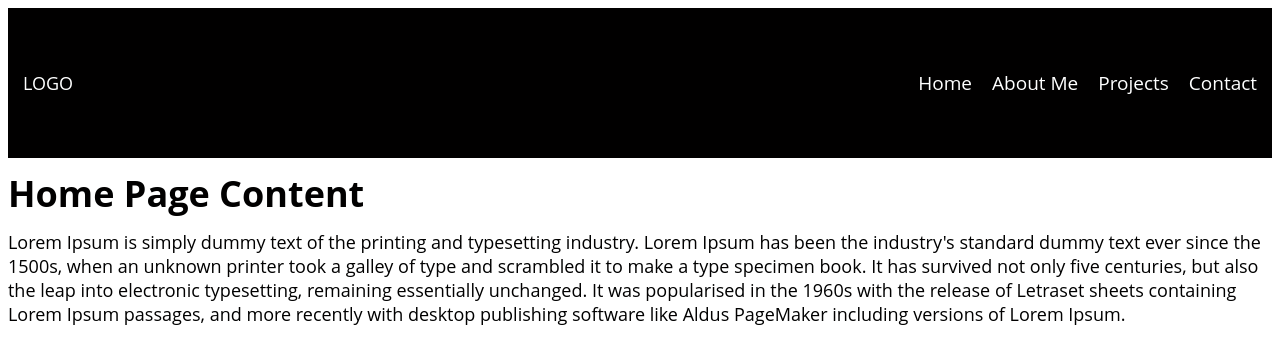
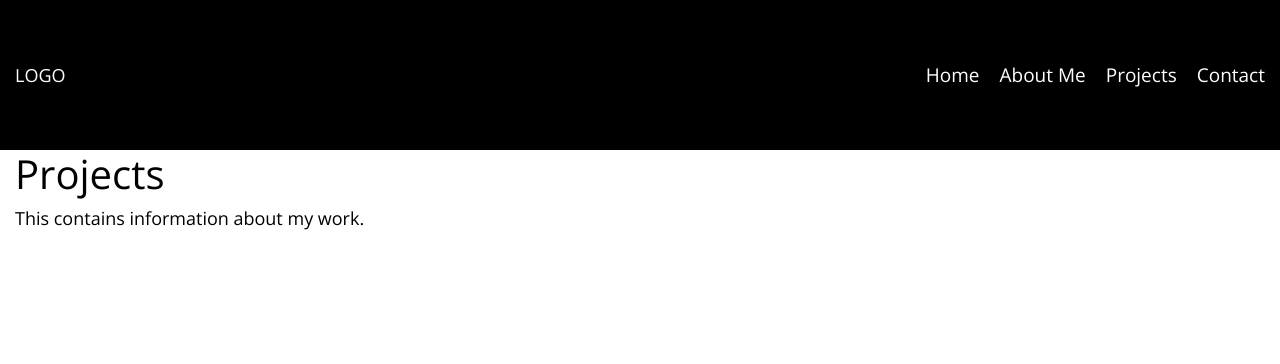
Before and after one commit to jacobjc2/react-web-app, a React (Create React App) app: page /projects in a window 1280 px wide. Shown: the top 364 px of the page. Built offline with nearby package versions, Linux system fonts and the light colour scheme.

Commit message:
Added new pages and routing so links will navigate to correct page

```diff
--- a/public/index.html
+++ b/public/index.html
@@ -3,6 +3,8 @@
   <head>
     <meta charset="utf-8" />
     <link rel="icon" href="%PUBLIC_URL%/favicon.ico" />
+    <link rel="stylesheet" href="https://stackpath.bootstrapcdn.com/bootstrap/4.4.1/css/bootstrap.min.css" integrity="sha384-Vkoo8x4CGsO3+Hhxv8T/Q5PaXtkKtu6ug5TOeNV6gBiFeWPGFN9MuhOf23Q9Ifjh" crossorigin="anonymous">
+    <link href="https://fonts.googleapis.com/css?family=Open+Sans:400,400i,700,700i&display=swap" rel="stylesheet">
     <meta name="viewport" content="width=device-width, initial-scale=1" />
     <meta name="theme-color" content="#000000" />
     <meta
--- a/src/App.js
+++ b/src/App.js
@@ -1,26 +1,32 @@
 import React, { Component } from 'react';
+import { BrowserRouter as Router, Route } from 'react-router-dom'
 
 // Components
 import Header from './Components/headerComponent/header'
 import Footer from './Components/footerComponent/footer'
 import HomePage from './Components/pages/homePage'
+import AboutPage from './Components/pages/aboutPage'
+import ContactPage from './Components/pages/contactPage'
+import ProjectPage from './Components/pages/projectPage'
 
 
 // Includes
 import './Assets/css/default.min.css';
 
+
 class App extends Component {
   render () {
     return (
-      <div className="App">
-
-        <Header />
-
-          <HomePage />
-
-        <Footer />
-
-      </div>
+      <Router>
+        <div className="App">
+          <Header />
+          <Route exact path="/" component={ HomePage }/>
+          <Route exact path="/about" component={ AboutPage }/>
+          <Route exact path="/projects" component={ ProjectPage }/>
+          <Route exact path="/contact" component={ ContactPage }/>
+          <Footer />
+        </div>
+      </Router>
     );
   }
 }
--- a/src/Assets/css/default.min.css
+++ b/src/Assets/css/default.min.css
@@ -1 +1 @@
-body{font-family:'Open Sans',sans-serif;font-size:18px;color:#010000;font-weight:400;font-style:normal}a{text-decoration:none;-webkit-transition:.4s ease-in-out;-moz-transition:.4s ease-in-out;transition:.4s ease-in-out;cursor:pointer}a:hover{color:#ff1755;-webkit-transition:.4s ease-in-out;-moz-transition:.4s ease-in-out;transition:.4s ease-in-out}.container-fluid{line-height:24px}header{position:relative;display:block;width:100%;background:#010000;color:#fff;height:150px}header .logo{position:absolute;top:50%;left:15px;-webkit-transform:translateY(-50%);-moz-transform:translateY(-50%);transform:translateY(-50%)}header nav,header nav ul,header nav ul li{margin:0;padding:0}header nav{position:absolute;top:50%;right:15px;-webkit-transform:translateY(-50%);-moz-transform:translateY(-50%);transform:translateY(-50%)}header nav ul li{list-style-type:none;display:inline-block;margin-right:20px}header nav ul li.last{margin:0}header nav ul li a{font-size:19px;line-height:normal;color:#fff}
+body{font-family:'Open Sans',sans-serif;font-size:18px;color:#010000;font-weight:400;font-style:normal}a{text-decoration:none;-webkit-transition:.4s ease-in-out;-moz-transition:.4s ease-in-out;transition:.4s ease-in-out;cursor:pointer}a:hover{color:#fff;-webkit-transition:.4s ease-in-out;-moz-transition:.4s ease-in-out;transition:.4s ease-in-out}.container-fluid{line-height:24px}header{position:relative;display:block;width:100%;background:#010000;color:#fff;height:150px}header .logo{position:absolute;top:50%;left:15px;-webkit-transform:translateY(-50%);-moz-transform:translateY(-50%);transform:translateY(-50%)}header nav,header nav ul,header nav ul li{margin:0;padding:0}header nav{position:absolute;top:50%;right:15px;-webkit-transform:translateY(-50%);-moz-transform:translateY(-50%);transform:translateY(-50%)}header nav ul li{list-style-type:none;display:inline-block;margin-right:20px}header nav ul li.last{margin:0}header nav ul li a{font-size:19px;line-height:normal;color:#fff}header nav ul li Link{font-size:19px;line-height:normal;color:#ff1755}
--- a/src/Assets/scss/_config.scss
+++ b/src/Assets/scss/_config.scss
@@ -41,7 +41,7 @@ a {
     cursor: pointer;
 
     &:hover {
-        color: $red;
+        color: $white;
         @include transition(.4s ease-in-out);
     }
 }
--- a/src/Assets/scss/default.scss
+++ b/src/Assets/scss/default.scss
@@ -39,6 +39,12 @@ header {
                 line-height: normal;
                 color: $white;
             }
+
+            Link {
+                font-size: 19px;
+                line-height: normal;
+                color: $red;
+            }
         }
 
     }
--- a/src/Components/headerComponent/header.js
+++ b/src/Components/headerComponent/header.js
@@ -1,5 +1,5 @@
 import React, { Component } from 'react';
-
+import { Link } from 'react-router-dom';
 
 class Header extends Component {
   render () {
@@ -11,16 +11,16 @@ class Header extends Component {
         <nav>
             <ul>
                 <li className="first">
-                    <a href="#">Home</a>
+                  <Link to='/'>Home</Link>
                 </li>
                 <li>
-                    <a href="#">About Me</a>
+                  <Link to='/about'>About Me</Link>
                 </li>
                 <li>
-                    <a href="#">Projects</a>
+                  <Link to='/projects'>Projects</Link>
                 </li>
                 <li className="last">
-                    <a href="#">Contact</a>
+                  <Link to='/contact'>Contact</Link>
                 </li>
             </ul>
         </nav>
--- /dev/null
+++ b/src/Components/pages/aboutPage.js
@@ -0,0 +1,20 @@
+import React, { Component } from 'react';
+
+
+class AboutPage extends Component {
+  render () {
+    return (
+      <div className="container-fluid">
+
+        <h1>
+            About Me
+        </h1>
+        <p>
+            This contains information about me.
+        </p>
+      </div>
+    );
+  }
+}
+
+export default AboutPage;
--- /dev/null
+++ b/src/Components/pages/contactPage.js
@@ -0,0 +1,20 @@
+import React, { Component } from 'react';
+
+
+class ContactPage extends Component {
+  render () {
+    return (
+      <div className="container-fluid">
+
+        <h1>
+            Contact Me
+        </h1>
+        <p>
+            This contains my contact information.
+        </p>
+      </div>
+    );
+  }
+}
+
+export default ContactPage;
--- /dev/null
+++ b/src/Components/pages/projectPage.js
@@ -0,0 +1,20 @@
+import React, { Component } from 'react';
+
+
+class ProjectPage extends Component {
+  render () {
+    return (
+      <div className="container-fluid">
+
+        <h1>
+            Projects
+        </h1>
+        <p>
+            This contains information about my work.
+        </p>
+      </div>
+    );
+  }
+}
+
+export default ProjectPage;
```
Also changed, not shown: gulpfile.js (added, +36 -0 lines), package.json (+9 -0 lines), 1 other file (tests, documents, lock files or other folders).
